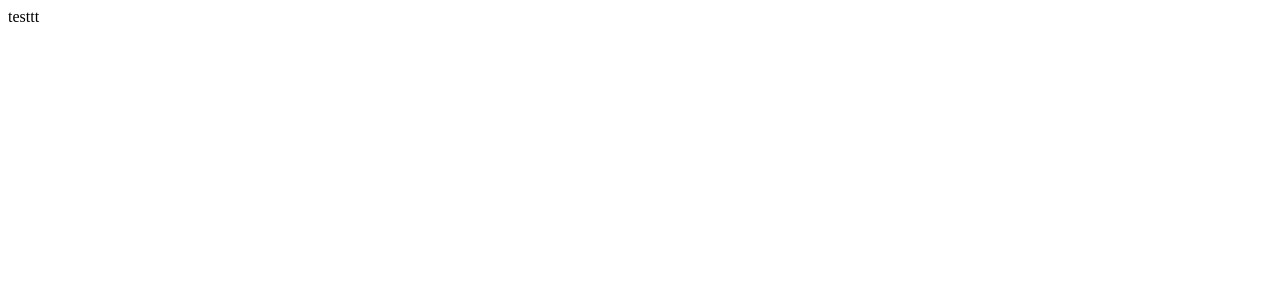
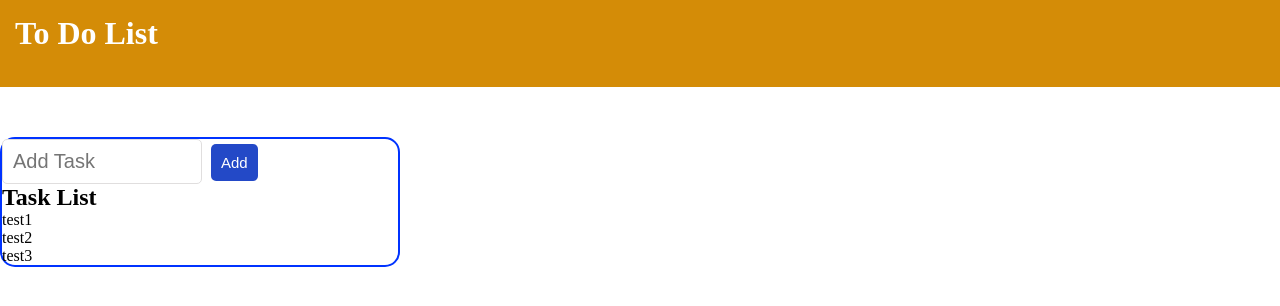
Before and after one commit to Spexy718/to-do-list, a website: page index.html in a window 1280 px wide. Drawn offline with nearby package versions, Linux system fonts and the light colour scheme; files that its build step writes are made by us from their sources.

Commit message:
todo-created

```diff
--- a/index.html
+++ b/index.html
@@ -7,6 +7,27 @@
     <link rel="stylesheet" href="css/main.css" />
   </head>
   <body>
-    <div class="container">testtt</div>
+
+      <header>
+        <h1>To Do List</h1>
+      </header>
+
+      <div class="todo-container">
+
+      <div class="todo-form">
+        <input type="text" class="add-bar" placeholder="Add Task">
+
+        <button class="input-button">Add</button>
+      </div>
+
+      <h2>Task List</h2>
+      <ul class="list-container">
+        <li>test1</li>
+        <li>test2</li>
+        <li>test3</li>
+      </ul>
+
+   </div>
+
   </body>
 </html>
--- a/scss/main.scss
+++ b/scss/main.scss
@@ -8,3 +8,50 @@ $default-height: 2458px;
         color: $color-dark;
     }
 }
+
+
+* {
+    margin: 0;
+    padding: 0;
+    box-sizing: border-box;
+}
+
+body{
+    width: 100vw;
+    height: 100vh;
+}
+
+header{
+    background-color: rgb(212, 140, 7);
+    color: white;
+    padding: 15px;
+    h1{
+        margin-bottom: 20px;
+    }
+}
+
+.todo-container{
+    margin-top: 50px;
+    border: 2px solid #0033ff;
+    border-radius: 15px;
+    width: 400px;
+}
+
+.add-bar{
+    width: 200px;
+    padding: 10px;
+    border: 1px solid #e0dede;
+    border-radius: 5px;
+    margin-right: 5px;
+    font-size: 20px;
+}
+
+.input-button{
+    font-size: 15px;
+    cursor: pointer;
+    padding: 10px;
+    border: none;
+    border-radius: 5px;
+    background-color: #012dbedc;
+    color: white;
+}
```
